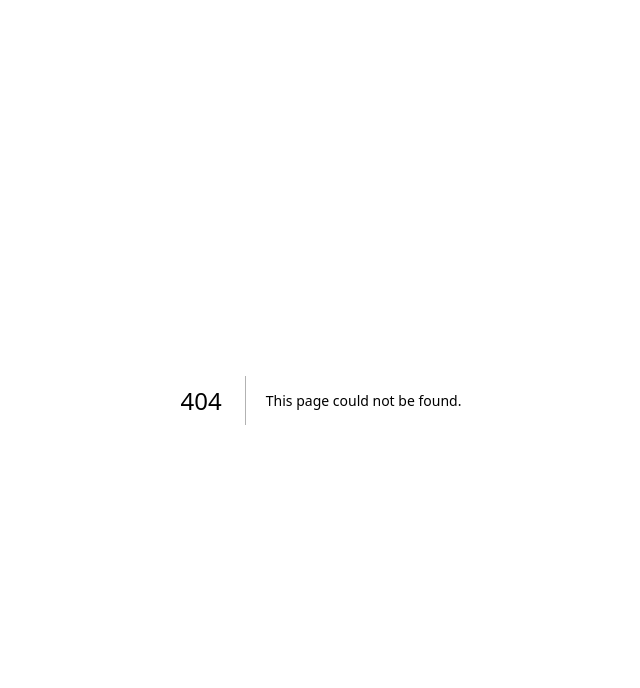
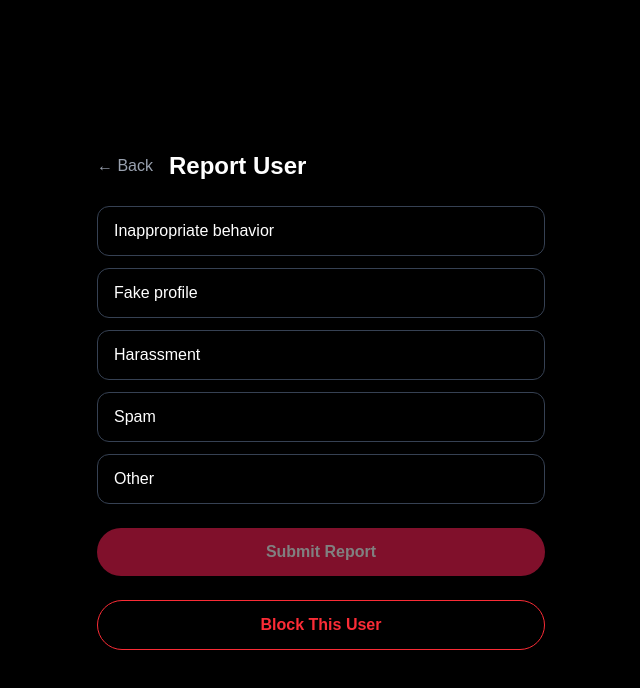
Before and after one commit to fs719/conexxa, a Next.js app: page /report in a window 1280 px wide. Before the commit this address had no page. Shown: the top 688 px of the page, without its empty margins (319-959 px from the left). Built offline with nearby package versions, Linux system fonts and the light colour scheme; no server answers.

Commit message:
Add report and block features

```diff
--- /dev/null
+++ b/app/report/page.tsx
@@ -0,0 +1,93 @@
+'use client'
+import { useState } from 'react'
+import { supabase } from '@/lib/supabase'
+import { useRouter, useSearchParams } from 'next/navigation'
+import { Suspense } from 'react'
+
+function ReportForm() {
+  const router = useRouter()
+  const searchParams = useSearchParams()
+  const reportedId = searchParams.get('userId')
+  const [reason, setReason] = useState('')
+  const [submitted, setSubmitted] = useState(false)
+  const [loading, setLoading] = useState(false)
+
+  const handleReport = async () => {
+    if (!reason.trim()) return
+    setLoading(true)
+    const { data: { user } } = await supabase.auth.getUser()
+    if (!user) { router.push('/login'); return }
+
+    await supabase.from('reports').insert({
+      reporter_id: user.id,
+      reported_id: reportedId,
+      reason,
+    })
+    setSubmitted(true)
+    setLoading(false)
+  }
+
+  const handleBlock = async () => {
+    setLoading(true)
+    const { data: { user } } = await supabase.auth.getUser()
+    if (!user) { router.push('/login'); return }
+
+    await supabase.from('blocks').insert({
+      blocker_id: user.id,
+      blocked_id: reportedId,
+    })
+    router.push('/swipe')
+  }
+
+  if (submitted) return (
+    <main className="min-h-screen bg-black text-white flex items-center justify-center p-4">
+      <div className="text-center space-y-4">
+        <div className="text-6xl">✅</div>
+        <h1 className="text-2xl font-bold">Report Submitted</h1>
+        <p className="text-gray-400">Thank you. We'll review this report shortly.</p>
+        <button onClick={() => router.push('/swipe')}
+          className="bg-rose-500 hover:bg-rose-600 px-8 py-3 rounded-full font-semibold transition">
+          Back to Swiping
+        </button>
+      </div>
+    </main>
+  )
+
+  return (
+    <main className="min-h-screen bg-black text-white flex items-center justify-center p-4">
+      <div className="w-full max-w-md space-y-6">
+        <div className="flex items-center gap-4">
+          <button onClick={() => router.back()} className="text-gray-400 hover:text-white">← Back</button>
+          <h1 className="text-2xl font-bold">Report User</h1>
+        </div>
+
+        <div className="space-y-3">
+          {['Inappropriate behavior', 'Fake profile', 'Harassment', 'Spam', 'Other'].map(r => (
+            <button key={r} onClick={() => setReason(r)}
+              className={`w-full py-3 px-4 rounded-xl border text-left transition ${reason === r ? 'bg-rose-500 border-rose-500' : 'border-gray-700 hover:border-rose-500'}`}>
+              {r}
+            </button>
+          ))}
+        </div>
+
+        <button onClick={handleReport} disabled={!reason || loading}
+          className="w-full bg-rose-500 hover:bg-rose-600 disabled:opacity-50 py-3 rounded-full font-semibold transition">
+          {loading ? 'Submitting...' : 'Submit Report'}
+        </button>
+
+        <button onClick={handleBlock} disabled={loading}
+          className="w-full border border-red-500 text-red-500 hover:bg-red-500 hover:text-white py-3 rounded-full font-semibold transition">
+          Block This User
+        </button>
+      </div>
+    </main>
+  )
+}
+
+export default function Report() {
+  return (
+    <Suspense>
+      <ReportForm />
+    </Suspense>
+  )
+}
--- a/app/swipe/page.tsx
+++ b/app/swipe/page.tsx
@@ -155,7 +155,13 @@ export default function Swipe() {
           )}
         </div>
 
-        <div className="flex gap-4">
+        <div className="flex justify-end mb-1">
+  <button onClick={() => router.push(`/report?userId=${profile.id}`)}
+    className="text-gray-600 hover:text-gray-400 text-sm transition">
+    Report
+  </button>
+</div>
+<div className="flex gap-4">
           <button onClick={() => handleSwipe('skip')}
             className="flex-1 bg-gray-900 hover:bg-gray-800 py-4 rounded-2xl text-2xl transition">
             ✕
```
